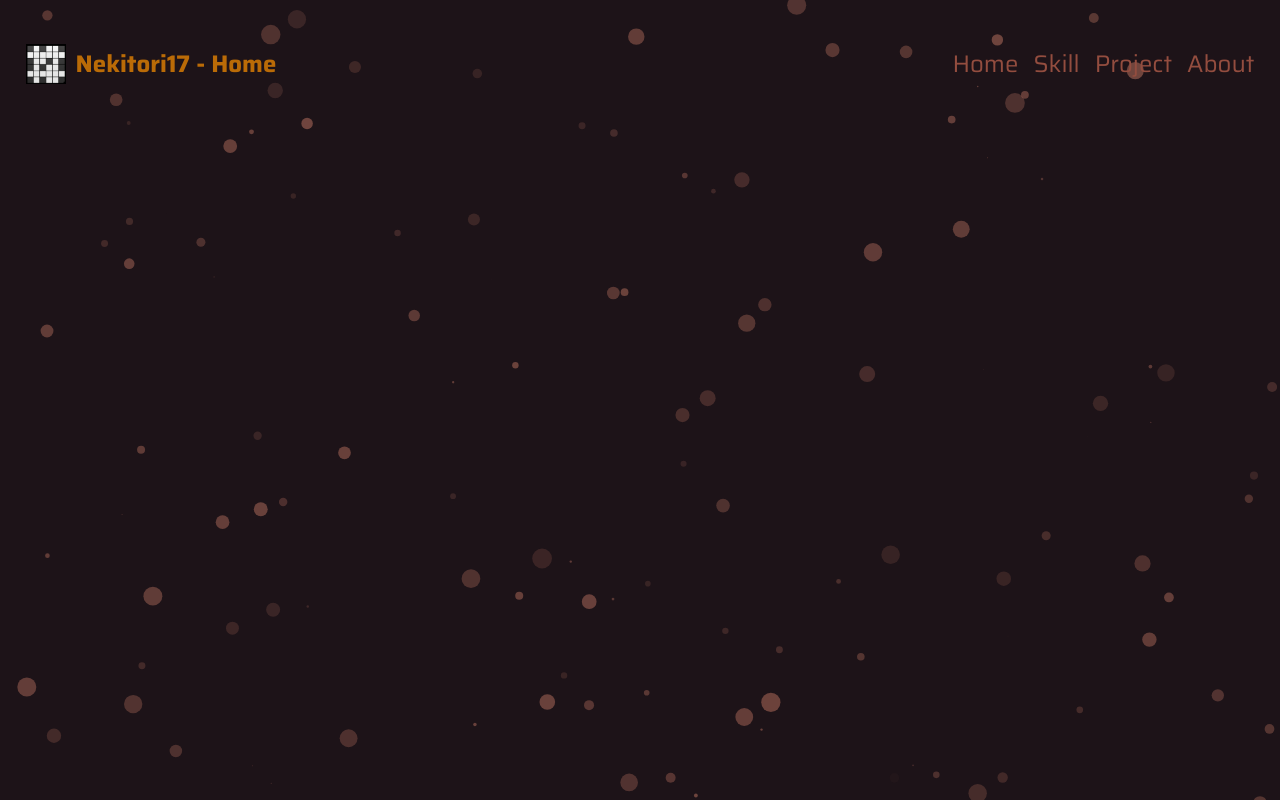
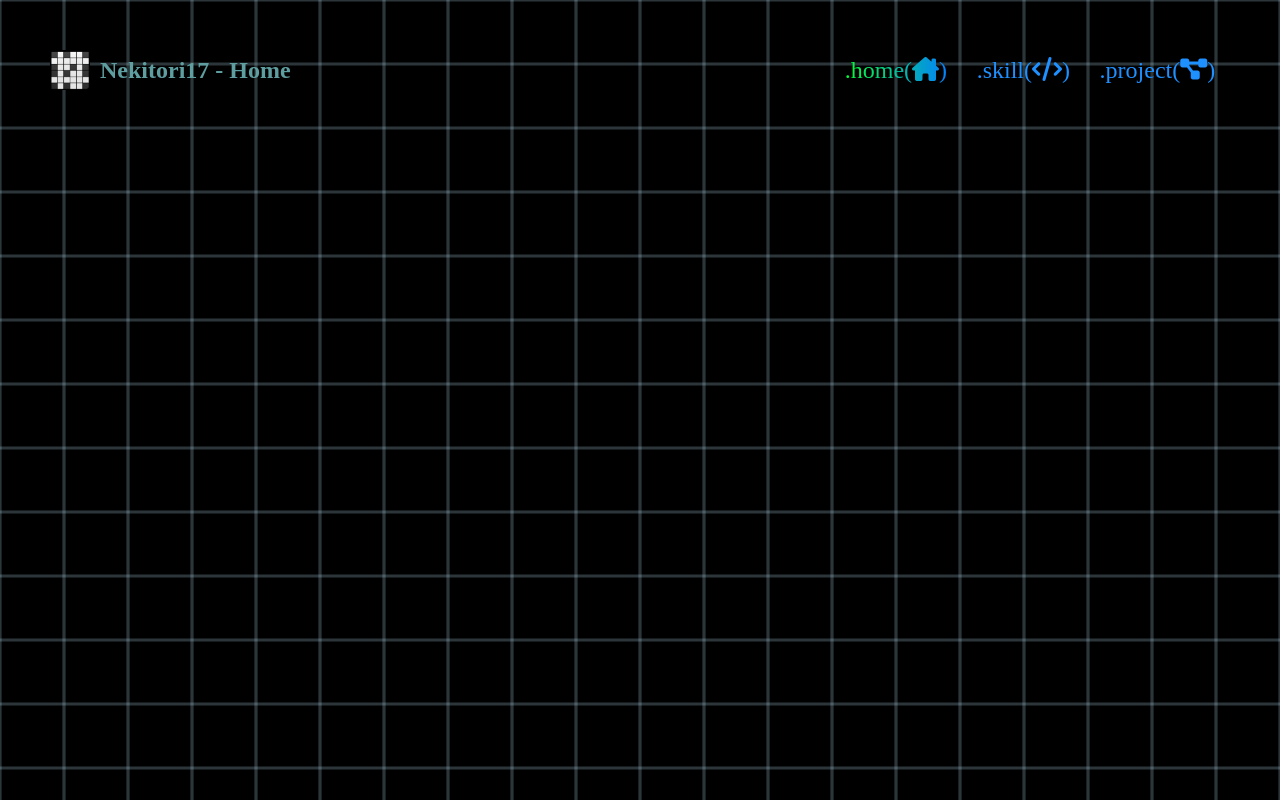
Before and after one commit to Nekitori17/nekitori17.github.io, a plain HTML site: page index.html in a window 1280 px wide. Drawn offline with Linux system fonts and the light colour scheme.

Commit message:
chore(): restyle page

```diff
--- a/app.js
+++ b/app.js
@@ -4,63 +4,21 @@ window.onscroll = () => {
   if (window.innerWidth <= 786) {
     const currentScrollPos = window.pageYOffset;
     const header = document.querySelector(".header");
-    if (header) {
-      header.style.bottom = currentScrollPos > prevScrollPos ? "-100%" : "0";
-    }
+    header.style.bottom = currentScrollPos > prevScrollPos ? "-100%" : "0";
     prevScrollPos = currentScrollPos;
   }
 };
 
-const CONNECTION_TIMEOUT = 5000;
-var contextTimeout = setTimeout(() => {
-  document.querySelector(".loader-container .context-timeout").style.visibility = "visible";
-}, CONNECTION_TIMEOUT);
+const defaultPage = "home";
 
-function loadPage(pageSrc) {
-  var contextTimeout = setTimeout(() => {
-    document.querySelector(".loader-container .context-timeout").style.visibility = "visible";
-  }, CONNECTION_TIMEOUT);
-
-  const loaderContainer = document.querySelector(".loader-container");
-  loaderContainer.style.cssText = "background: transparent; z-index: 90; display: flex;";
-
-  const urlBookmark = pageSrc.split("/")[2];
-  window.location.hash = urlBookmark;
-
-  const headerTitle = urlBookmark.charAt(0).toUpperCase() + urlBookmark.slice(1);
-  document.title = `Nekitori17 - ${headerTitle}`;
-  document.querySelector(".title h1").innerText = `Nekitori17 - ${headerTitle}`;
-
-  fetch(pageSrc)
-    .then(res => {
-      if (res.status == 404) {
-        window.location = "404.html";
-      }
-      return res.text();
-    })
-    .then(htmlText => {
-      document.querySelector(".container").innerHTML = htmlText;
-      clearTimeout(contextTimeout);
-      loaderContainer.style.display = "none";
-      sessionStorage.setItem("pageSrcSession", pageSrc);
-    })
-}
-
-window.addEventListener("DOMContentLoaded", async () => {
-  await particlesJS.load("particles-js", "/assets/config/particles.json", () => {
-    console.log("callback - particles.js config loaded");
-  });
-
-  clearTimeout(contextTimeout);
-
-  const pageSrcSession = sessionStorage.getItem("pageSrcSession");
-  if (pageSrcSession) {
-    const sessionPage = pageSrcSession.split("/")[2];
-    document.querySelector(`.navigation .${sessionPage}`).classList.add("active");
-    loadPage(pageSrcSession);
+window.addEventListener("DOMContentLoaded", () => {
+  const pageSession = sessionStorage.getItem("pageSession");
+  if (pageSession) {
+    document.querySelector(`.navigation .${pageSession}`).classList.add("active");
+    loadPage(pageSession);
   } else {
-    document.querySelector(".navigation .home").classList.add("active");
-    loadPage("/pages/home/index.html");
+    document.querySelector(`.navigation .${defaultPage}`).classList.add("active");
+    loadPage(defaultPage);
   }
 });
 
@@ -72,6 +30,27 @@ linkNavs.forEach(item => {
       element.classList.remove("active");
     });
     event.currentTarget.classList.add("active");
-    loadPage(event.currentTarget.dataset.url)
+    loadPage(event.currentTarget.classList[0])
   });
 });
+
+function loadPage(pageName) {
+  const pageSrc = `/pages/${pageName}/index.html`
+  window.location.hash = pageName;
+
+  const headerTitle = `Nekitori17 - ${pageName.charAt(0).toUpperCase() + pageName.slice(1)}`;
+  document.title = headerTitle
+  document.querySelector(".title h1").innerText = headerTitle;
+
+  fetch(pageSrc)
+    .then(res => {
+      if (res.status == 404) {
+        window.location = "404.html";
+      }
+      return res.text();
+    })
+    .then(htmlText => {
+      document.querySelector(".container").innerHTML = htmlText;
+      sessionStorage.setItem("pageSession", pageName);
+    })
+}
--- a/assets/config/particles.json
+++ /dev/null
@@ -1,85 +0,0 @@
-{
-  "particles": {
-    "number": {
-      "value": 100,
-      "density": {
-        "enable": true,
-        "value_area": 800
-      }
-    },
-    "color": {
-      "value": "#8A554A"
-    },
-    "shape": {
-      "type": "circle",
-      "stroke": {
-        "width": 0,
-        "color": "#000000"
-      },
-      "polygon": {
-        "nb_sides": 5
-      },
-      "image": {
-        "src": "img/github.svg",
-        "width": 100,
-        "height": 100
-      }
-    },
-    "opacity": {
-      "value": 0.75,
-      "random": true,
-      "anim": {
-        "enable": true,
-        "speed": 1,
-        "opacity_min": 0.25,
-        "sync": false
-      }
-    },
-    "size": {
-      "value": 10,
-      "random": true,
-      "anim": {
-        "enable": false,
-        "speed": 25,
-        "size_min": 0.1,
-        "sync": false
-      }
-    },
-    "line_linked": {
-      "enable": false,
-      "distance": 125,
-      "color": "#E79E4F",
-      "opacity": 0.4,
-      "width": 2
-    },
-    "move": {
-      "enable": true,
-      "speed": 14,
-      "direction": "top",
-      "random": true,
-      "straight": true,
-      "out_mode": "out",
-      "bounce": false,
-      "attract": {
-        "enable": false,
-        "rotateX": 600,
-        "rotateY": 1200
-      }
-    }
-  },
-  "interactivity": {
-    "detect_on": "canvas",
-    "events": {
-      "onhover": {
-        "enable": false,
-        "mode": "repulse"
-      },
-      "onclick": {
-        "enable": false,
-        "mode": "push"
-      },
-      "resize": true
-    }
-  },
-  "retina_detect": true
-}
--- a/css/navigation_bar.css
+++ /dev/null
@@ -1,94 +0,0 @@
-.header {
-  position: fixed;
-  bottom: 0;
-  background: var(--color-sub-background);
-  width: 100%;
-  height: 8.5%;
-  border-top-left-radius: 15px;
-  border-top-right-radius: 15px;
-  z-index: 100;
-  transition: bottom 0.5s, background 0.5s;
-}
-
-.title,
-.link {
-  display: none;
-}
-
-.iconlink {
-  display: flex;
-  position: relative;
-  transform: translateY(100%);
-  justify-content: space-around;
-}
-
-.iconlink i {
-  color: var(--color-link);
-  font-size: 4.5vw;
-  transition: transform 0.2s ease-in-out;
-}
-
-.iconlink i:hover {
-  transform: translateY(-25%);
-  background-color: transparent;
-}
-
-.iconlink .active i {
-  transform: translateY(-50%) scale(1.5);
-}
-
-@media screen and (min-width: 768px) {
-
-  .title,
-  .link {
-    display: flex;
-  }
-
-  .iconlink {
-    display: none;
-  }
-
-  .header {
-    top: 0;
-    height: 10vw;
-    background: none;
-  }
-
-  .link {
-    position: absolute;
-    top: 50%;
-    right: 2%;
-    transform: translateY(-50%);
-  }
-
-  .link a {
-    margin-left: 15px;
-    text-decoration: none;
-    font-size: 1.5rem;
-    color: var(--color-text-secondary);
-    transition: transform 0.2s ease-in-out;
-  }
-
-  .link a:hover {
-    transform: translateY(25%);
-  }
-
-  .title {
-    align-items: center;
-    position: absolute;
-    top: 50%;
-    left: 2%;
-    transform: translateY(-50%);
-  }
-
-  .title img {
-    height: 40px;
-    width: 40px;
-  }
-
-  .title h1 {
-    margin-left: 10px;
-    font-size: 1.5rem;
-    color: var(--color-text-primary);
-  }
-}
--- a/css/var.css
+++ /dev/null
@@ -1,9 +0,0 @@
-:root {
-  --color-background: #1D1318;
-  --color-sub-background: #321F28;
-  --color-text-primary: #BA6B07;
-  --color-text-secondary: #934D3F;
-  --color-accent: #8A554A;
-  --color-highlight: #E79E4F;
-  --color-link: #983825
-}
--- a/index.html
+++ b/index.html
@@ -9,79 +9,26 @@
   <meta name="keywords" content="Neki, Nekitori17, Neko, Hikari, Hakari, Nekitori Hakari">
   <title>Nekitori17</title>
   <link rel="stylesheet" href="style.css">
-  <link rel="stylesheet" href="/css/navigation_bar.css">
-  <link rel="stylesheet" href="/css/var.css">
+  <link rel="stylesheet" href="var.css">
   <link rel="stylesheet" href="https://cdnjs.cloudflare.com/ajax/libs/font-awesome/6.5.2/css/all.min.css" crossorigin="anonymous" referrerpolicy="no-referrer">
   <link rel="shortcut icon" href="/favicon.ico" type="image/x-icon">
-  <style>
-    .loader-container {
-      background: var(--color-background);
-      z-index: 110;
-      width: 100%;
-      height: 100%;
-      position: fixed;
-      display: flex;
-      justify-content: center;
-      align-items: center;
-      flex-direction: column;
-    }
-
-    .loader-container .loader {
-      width: 50px;
-      height: 50px;
-      background-color: #FF5C35;
-      animation: spin 2s cubic-bezier(0.68, -0.55, 0.27, 1.55) infinite;
-    }
-
-    .loader-container .context-timeout {
-      padding: 25px;
-      visibility: hidden;
-    }
-
-    @keyframes spin {
-
-      0%,
-      100% {
-        transform: scale(1) rotate(0deg);
-      }
-
-      50% {
-        transform: scale(0.5) rotate(180deg);
-      }
-    }
-  </style>
 </head>
 
 <body>
-  <div class="loader-container">
-    <div class="loader"></div>
-    <p class="context-timeout">Refresh (F5). If the page can't load</p>
-  </div>
-  <div id="particles-js"></div>
-  <div class="header">
+  <header class="header">
     <div class="title">
       <img src="/favicon.ico" alt="logo.img">
       <h1>Nekitori17</h1>
     </div>
-    <div class="navigation">
-      <div class="iconlink" translate="no">
-        <a class="home" data-url="/pages/home/index.html"><i class="fa-solid fa-house-chimney"></i></a>
-        <a class="skill" data-url="/pages/skill/index.html"><i class="fa-solid fa-code"></i></a>
-        <a class="project" data-url="/pages/project/index.html"><i class="fa-solid fa-diagram-project"></i></a>
-        <a class="about" data-url="/pages/about/index.html"><i class="fa-solid fa-address-card"></i></a>
-      </div>
-      <nav class="link">
-        <a class="home" data-url="/pages/home/index.html">Home</a>
-        <a class="skill" data-url="/pages/skill/index.html">Skill</a>
-        <a class="project" data-url="/pages/project/index.html">Project</a>
-        <a class="about" data-url="/pages/about/index.html">About</a>
-      </nav>
-    </div>
-  </div>
+    <nav class="navigation">
+      <a class="home">.home(<i class="fa-solid fa-house-chimney"></i>)</a>
+      <a class="skill">.skill(<i class="fa-solid fa-code"></i>)</a>
+      <a class="project">.project(<i class="fa-solid fa-diagram-project"></i>)</a>
+    </nav>
+  </header>
   <div class="container"></div>
 </body>
-<script type="text/javascript" src="cdn_modules/particles.js@2.0.0/particles.min.js"></script>
-<script src="app.js"></script>
+<script type="module" src="app.js"></script>
 <noscript>Ohh no. Your Browser Not Support JavaScript.Bruhhh</noscript>
 
 </html>
--- a/style.css
+++ b/style.css
@@ -1,5 +1,3 @@
-@import url('https://fonts.googleapis.com/css2?family=Saira:ital,wght@0,100;0,300;0,400;0,500;0,700;1,100;1,300;1,400;1,500;1,700&display=swap');
-
 * {
   padding: 0;
   margin: 0;
@@ -7,16 +5,128 @@
 }
 
 body {
-  font-family: "Saira", sans-serif;
-  background: var(--color-background);
-  color: white;
-  height: 100%;
+  width: 100vw;
+  height: min-content;
+  background: url("/assets/images/background.svg");
+  background-size: 100.5%;
+  background-repeat: repeat;
+  animation: moveBackground 1s linear infinite forwards;
 }
 
-#particles-js {
+
+.title {
+  display: none;
+}
+
+.header {
   position: fixed;
-  width: 100%;
+  bottom: 0;
+  width: 100vw;
+  height: 10vh;
+  background: transparent;
+  backdrop-filter: blur(2.5px);
+  border-radius: 25px 25px 0 0;
+  transition: all 0.2s;
+  z-index: 100;
+}
+
+.navigation {
   height: 100%;
-  top: 0;
-  left: 0;
+  display: flex;
+  justify-content: space-around;
+  align-items: center;
 }
+
+.navigation i {
+  font-size: 1.7rem;
+  color: dodgerblue;
+  transition: all 0.25s ease-in;
+}
+
+.navigation a {
+  font-size: 0;
+}
+
+.navigation .active i {
+  background: linear-gradient(to right, #04FF35, #0480FF);
+  -webkit-background-clip: text;
+  -webkit-text-fill-color: transparent;
+  transform: translateY(-50%) scale(1.25);
+}
+
+@media screen and (min-width: 900px) {
+  body {
+    background-size: 50%;
+  }
+
+  .header {
+    display: flex;
+    top: 0;
+    height: 10px;
+    width: 100vw;
+    backdrop-filter: none;
+    align-items: center;
+    justify-content: center;
+  }
+
+  .title {
+    width: 100%;
+    display: flex;
+    align-items: center;
+    position: absolute;
+    top: 50px;
+    left: 50px;
+  }
+
+  .title img {
+    height: 40px;
+    width: 40px;
+  }
+
+  .title h1 {
+    margin-left: 10px;
+    font-size: 1.5rem;
+    color: cadetblue;
+  }
+
+  .navigation {
+    width: 400px;
+    display: flex;
+    align-items: center;
+    position: absolute;
+    top: 65px;
+    right: 50px;
+  }
+
+  .navigation a {
+    color: dodgerblue;
+    font-size: 1.5rem;
+  }
+
+  .navigation i {
+    font-size: inherit;
+    transition: all 0.25s ease-in;
+  }
+
+  .navigation .active {
+    background: linear-gradient(to right, #04FF35, #0480FF);
+    -webkit-background-clip: text;
+    -webkit-text-fill-color: transparent;
+  }
+
+  .navigation .active i {
+    background: none;
+    -webkit-background-clip: border-box;
+    -webkit-text-fill-color: inherit;
+    transform: none;
+  }
+}
+
+@keyframes moveBackground {
+  0% {
+    background-position: 0 0;
+  }
+  100% {
+    background-position: 200px 200px;
+  }
+}
```
Also changed, not shown: pages/about/index.html (deleted, +0 -6 lines), assets/images/background.svg (added), pages/about/script.js (deleted), pages/about/style.css (deleted), var.css (added), 1 other file.
